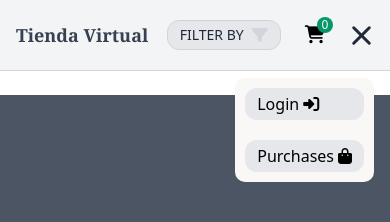
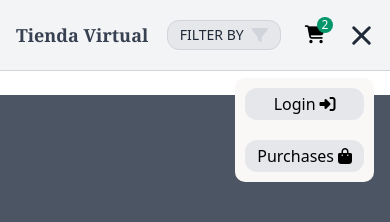
Before and after one commit to LV27VELASCO/Header-MF-Ecomerce, a React app: page / in a window 390 px wide. Both pictures are taken after a click on the button "Menu". Shown: the top 222 px of the page. Built offline with nearby package versions, Linux system fonts and the light colour scheme.

Commit message:
agregando logout y addcart

```diff
--- a/src/Components/Header.jsx
+++ b/src/Components/Header.jsx
@@ -1,70 +1,113 @@
-import React from 'react';
-import "../styles/header.css"
-import Filter from './Filter';
-import useActiveFilter from '../Hooks/useActiveFilter';
-import {Outlet,useNavigate} from "react-router-dom"
-import Cart from './Cart';
+import React, { useState } from "react";
+import "../styles/header.css";
+import Filter from "./Filter";
+import useActiveFilter from "../Hooks/useActiveFilter";
+import { Outlet, useNavigate } from "react-router-dom";
+import Cart from "./Cart";
+import UserLogued from "./userLogued";
 
-const Header = ({product}) => {
-  const {ModalFilter,activeFilter,menuActive,Menu,activeCard,CardActive} =useActiveFilter();
-  const navigate =useNavigate()
-  const toHome=()=>navigate('/')
-  const toLogin=()=>navigate('/login')
-  const toPurchases=()=>navigate('/purchases')
+const Header = ({ product }) => {
+  const {
+    ModalFilter,
+    activeFilter,
+    menuActive,
+    Menu,
+    activeCard,
+    CardActive,
+  } = useActiveFilter();
+  const [logued, setLogued] = useState(false);
+  const navigate = useNavigate();
+  const token = localStorage.getItem("token");
+  const toHome = () => navigate("/");
+  const toLogin = () => navigate("/login");
+  const toPurchases = () => navigate("/purchases");
   return (
     <>
       <header className="bg-gray-100 py-5 px-4 border-b sticky top-0 z-20 border-gray-300 flex items-center justify-between box-border md:px-7">
         <div onClick={toHome} className="cursor-pointer">
-          <h1 className="font-semibold text-lg font-serif text-gray-700">Tienda Virtual</h1>
+          <h1 className="font-semibold text-lg font-serif text-gray-700">
+            Tienda Virtual
+          </h1>
         </div>
         {/* Contenedor filtrado, user, menu */}
         <div className="flex items-center gap-6">
-        <nav className={menuActive?"navBar sm:block":"hidden sm:block"}>
+          <nav className={menuActive ? "navBar sm:block" : "hidden sm:block"}>
             <ul className="flex flex-col gap-5 sm:flex-row">
-              <li onClick={toLogin} title='Loguearte' className="px-3 py-1 font-medium  bg-gray-200 rounded-xl cursor-pointer flex items-center gap-1">
+              {token ?
+              <>
+                <li
+                  onClick={() => setLogued(!logued)}
+                  title="Usuario"
+                  className="px-3 py-1 font-medium  bg-gray-200 rounded-xl cursor-pointer flex items-center justify-center gap-1 relative">
+                  <i className="fa-solid fa-user"></i>
+                </li>
+                <UserLogued logued={logued}/>
+              </>
+                :
+                <li
+                  onClick={toLogin}
+                  title="Loguearte"
+                  className="px-3 py-1 font-medium  bg-gray-200 rounded-xl cursor-pointer flex items-center justify-center gap-1"
+                >
                   <p>Login</p>
                   <i className="fa-solid fa-right-to-bracket"></i>
                 </li>
-              <li title='Compras' onClick={toPurchases} className="px-3 py-1 font-medium  bg-gray-200 rounded-xl cursor-pointer flex items-center gap-1">
+              }
+              <li
+                title="Compras"
+                onClick={toPurchases}
+                className="px-3 py-1 font-medium  bg-gray-200 rounded-xl cursor-pointer flex items-center gap-1"
+              >
                 <p>Purchases</p>
                 <i className="fa-solid fa-bag-shopping"></i>
               </li>
             </ul>
           </nav>
           {/* Boton filtrado */}
-          <button onClick={()=>ModalFilter()} className="border bg-gray-200 rounded-xl border-gray-300 px-3 py-1 flex items-center gap-2" title='Filtrar Productos'>
+          <button
+            onClick={() => ModalFilter()}
+            className="border bg-gray-200 rounded-xl border-gray-300 px-3 py-1 flex items-center gap-2"
+            title="Filtrar Productos"
+          >
             <span className="text-sm font-medium text-gray-800">FILTER BY</span>
-            {
-              activeFilter
-              ?
+            {activeFilter ? (
               <i className="fa-solid fa-filter transition ease-in-out duration-700 text-Turqueza"></i>
-              :
+            ) : (
               <i className="fa-solid fa-filter transition ease-in-out duration-700 text-gray-300"></i>
-            }
+            )}
           </button>
 
-          <button title='Carrito' className="relative" onClick={()=>CardActive()}>
+          <button
+            title="Carrito"
+            className="relative"
+            onClick={() => CardActive()}
+          >
             <i className="fa-solid fa-cart-shopping text-lg"></i>
-          <span className="w-4 h-4 grid place-content-center absolute -top-1 -right-2 rounded-full text-white font-medium bg-green-600 text-xs">0</span>
+            <span className="w-4 h-4 grid place-content-center absolute -top-1 -right-2 rounded-full text-white font-medium bg-green-600 text-xs">
+              {product.length}
+            </span>
           </button>
-          <button onClick={()=>Menu()} className={menuActive?"hamburger-menu active sm:hidden":"hamburger-menu sm:hidden"} title='Menu'>
+          <button
+            onClick={() => Menu()}
+            className={
+              menuActive
+                ? "hamburger-menu active sm:hidden"
+                : "hamburger-menu sm:hidden"
+            }
+            title="Menu"
+          >
             <span className="line bg-gray-800"></span>
             <span className="line bg-gray-800"></span>
             <span className="line bg-gray-800"></span>
           </button>
         </div>
-        <Filter activeFilter={activeFilter}/>
-        {
-          activeCard
-          &&
-          <Cart product={product}/>
-        }
+        <Filter activeFilter={activeFilter} />
+        {activeCard && <Cart product={product} />}
       </header>
       <div className="h-6 w-full bg-white"></div>
-      <Outlet/>
+      <Outlet />
     </>
+  );
+};
 
-  )
-}
-
-export default Header
+export default Header;
--- /dev/null
+++ b/src/Components/UserLogued.jsx
@@ -0,0 +1,29 @@
+import React from "react";
+import "../styles/header.css";
+import {useNavigate} from "react-router-dom"
+
+const UserLogued = ({logued}) => {
+
+    const navigate=useNavigate()
+    const logOut=()=>{
+        localStorage.removeItem("token");
+        localStorage.removeItem("dataUser");
+        navigate('/login');
+    }
+
+  return (
+    <>
+    {
+        logued
+        &&
+        <li onClick={()=>logOut()} title="Cerrar sesión" className="px-3 py-1 font-medium  bg-red-600 rounded-xl cursor-pointer flex items-center justify-center gap-1">
+        <p>Logout</p>
+        <i class="fa-solid fa-person-running"></i>
+      </li>
+    }
+    </>
+
+  );
+};
+
+export default UserLogued;
```
Lines whose indentation alone changed are shown as unchanged.
